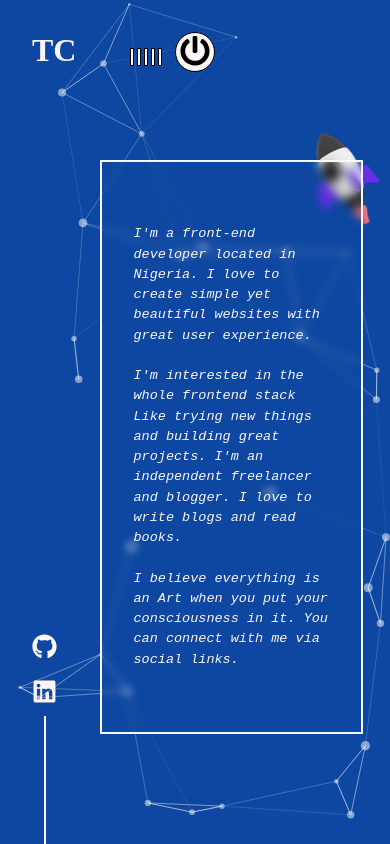
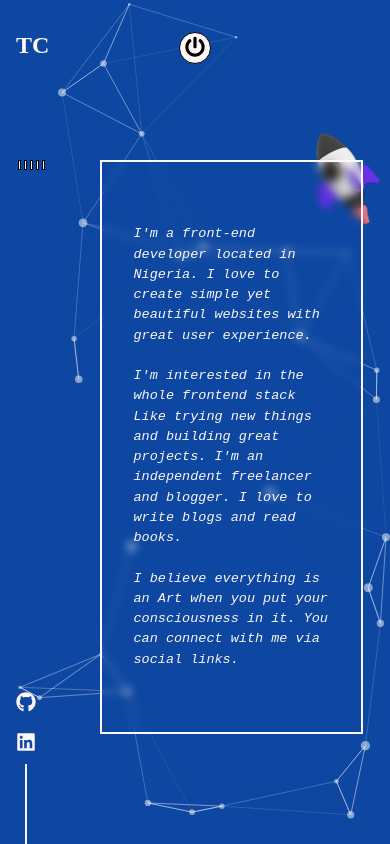
Before and after one commit to Ugboaja-Uchechi/portfolio-v3, a React (Create React App) app: page /about in a window 390 px wide. Built offline with nearby package versions, Linux system fonts and the light colour scheme; the HTML template or start-up script is replaced by a standard one.

Commit message:
Add responsiveness to files in subComponents

```diff
--- a/src/subComponents/Anchor.js
+++ b/src/subComponents/Anchor.js
@@ -1,9 +1,14 @@
 import React, { useEffect, useRef } from "react";
 import styled from "styled-components";
 import { Anchor, Link } from "../components/AllSvgs";
+import { mediaQueries } from "../components/Theme";
 
 const Container = styled.div`
   position: relative;
+
+  ${mediaQueries(40)`
+  display:none;
+`};
 `
 
 const Slider = styled.div`
@@ -67,7 +72,14 @@ const AnchorComponent = (props) => {
       <Slider ref={ref}>
         {
           [...Array(props.number)].map((x, id) => {
-            return <Link key={id} width={25} height={25} fill="currentColor" className="chain" />
+            return <Link
+              key={id}
+              width={25}
+              height={25}
+              fill="currentColor"
+              style={{ padding: "0.1rem 0" }}
+              className="chain"
+            />
           })
         }
         <Anchor width={70} height={70} fill="currentColor" />
--- a/src/subComponents/LogoComponent.js
+++ b/src/subComponents/LogoComponent.js
@@ -1,6 +1,6 @@
 import React from "react";
 import styled from "styled-components";
-import { DarkTheme } from "../components/Theme";
+import { DarkTheme, mediaQueries } from "../components/Theme";
 
 const Logo = styled.h1`
   display: inline-block;
@@ -11,6 +11,12 @@ const Logo = styled.h1`
   top: 2rem;
   left: 2rem;
   z-index: 2;
+
+  ${mediaQueries(40)`
+  font-size:1.5em;
+  left:1rem;
+  top:2rem;
+  `};
 `
 
 const LogoComponent = (props) => {
--- a/src/subComponents/ParticleComponent.js
+++ b/src/subComponents/ParticleComponent.js
@@ -32,7 +32,9 @@ const ParticleComponent = (props) => {
   return (
     <Box>
       {/* <Particles style={{position: "absolute", top: 0}} params={props.theme === "light" ? configLight : configDark} /> */}
-      <Particles style={{position: "absolute", top: 0}} params={props.theme === "light" ? configLight : configDark}
+      <Particles
+          style={{position: "absolute", top: 0}}
+          params={props.theme === "light" ? configLight : configDark}
           id="tsparticles"
           init={particlesInit}
           loaded={particlesLoaded}
--- a/src/subComponents/PowerButton.js
+++ b/src/subComponents/PowerButton.js
@@ -4,6 +4,7 @@ import React from "react";
 import { NavLink } from "react-router-dom";
 import styled from "styled-components";
 import { PowerBtn } from "../components/AllSvgs";
+import { mediaQueries } from "../components/Theme";
 
 const Power = styled.button`
 
@@ -36,17 +37,25 @@ cursor: pointer;
   text-decoration: none;
   color: inherit;
 }
-`
+
+${mediaQueries(40)`
+  width: 2rem;
+  height: 2rem;
+  svg{
+    width:20px;
+    height:20px;
+  }
+
+`};
+`;
 
 const PowerButton = () => {
   return (
-    <>
     <Power>
       <NavLink to="/">
         <PowerBtn width={30} height={30} fill="currentColor" />
       </NavLink>
     </Power>
-    </>
   )
 }
 
--- a/src/subComponents/SocialIcons.js
+++ b/src/subComponents/SocialIcons.js
@@ -2,7 +2,7 @@ import React from "react";
 import { motion } from 'framer-motion'
 import styled from "styled-components";
 import { Github, LinkedIn } from "../components/AllSvgs";
-import { DarkTheme } from '../components/Theme'
+import { DarkTheme, mediaQueries } from '../components/Theme'
 
 const Icons = styled.div`
   display: flex;
@@ -17,7 +17,19 @@ const Icons = styled.div`
 
   &>*:not(:last-child) {
     margin: 0.5rem 0;
+
+    ${mediaQueries(20)`
+      margin: 0.3rem 0;
+    `};
   }
+
+  ${mediaQueries(40)`
+    left: 1rem;
+    svg{
+      width:20px;
+      height:20px
+    }
+  `};
 `
 
 const Line = styled(motion.span)`
@@ -27,6 +39,7 @@ background-color: ${props => props.color === "dark" ? DarkTheme.text : DarkTheme
 `
 
 const SocialIcons = (props) => {
+  const mq = window.matchMedia("(max-width: 40em)").matches;
   return (
       <Icons>
         <motion.div
@@ -47,15 +60,10 @@ const SocialIcons = (props) => {
             <LinkedIn width={25} height={25} fill={props.theme === "dark" ? DarkTheme.text : DarkTheme.body} />
           </a>
         </motion.div>
-        <Line color={props.theme}
-          initial={
-            {
-                height:0
-            }
-          }
-          animate={{
-            height: '8rem'
-          }}
+        <Line
+          color={props.theme}
+          initial={{ height:0 }}
+          animate={{ height: mq ? "5rem" : "8rem" }}
           transition={{
             type:'spring', duration:1, delay:0.8
           }}
--- a/src/subComponents/SoundBar.js
+++ b/src/subComponents/SoundBar.js
@@ -1,6 +1,7 @@
 import React, { useRef, useState } from "react";
 import styled, { keyframes } from "styled-components";
 import Music from "../assests/audio/u-said-it.mp3"
+import { mediaQueries } from "../components/Theme";
 
 const Box = styled.div`
   display: flex;
@@ -25,6 +26,11 @@ const Box = styled.div`
   &>*:nth-child(5){
     animation-delay: 0.8s;
   }
+
+  ${mediaQueries(40)`
+  left:1rem;
+  top:10rem;
+  `};
 `
 
 const play = keyframes`
@@ -47,6 +53,11 @@ animation-play-state: ${props => props.click ? "running" : "paused"};
 height: 1rem;
 width: 2px;
 margin:0 0.1rem;
+
+${mediaQueries(40)`
+  height:0.5rem;
+  width:1px;
+`};
 `
 
 const SoundBar = () => {
```
